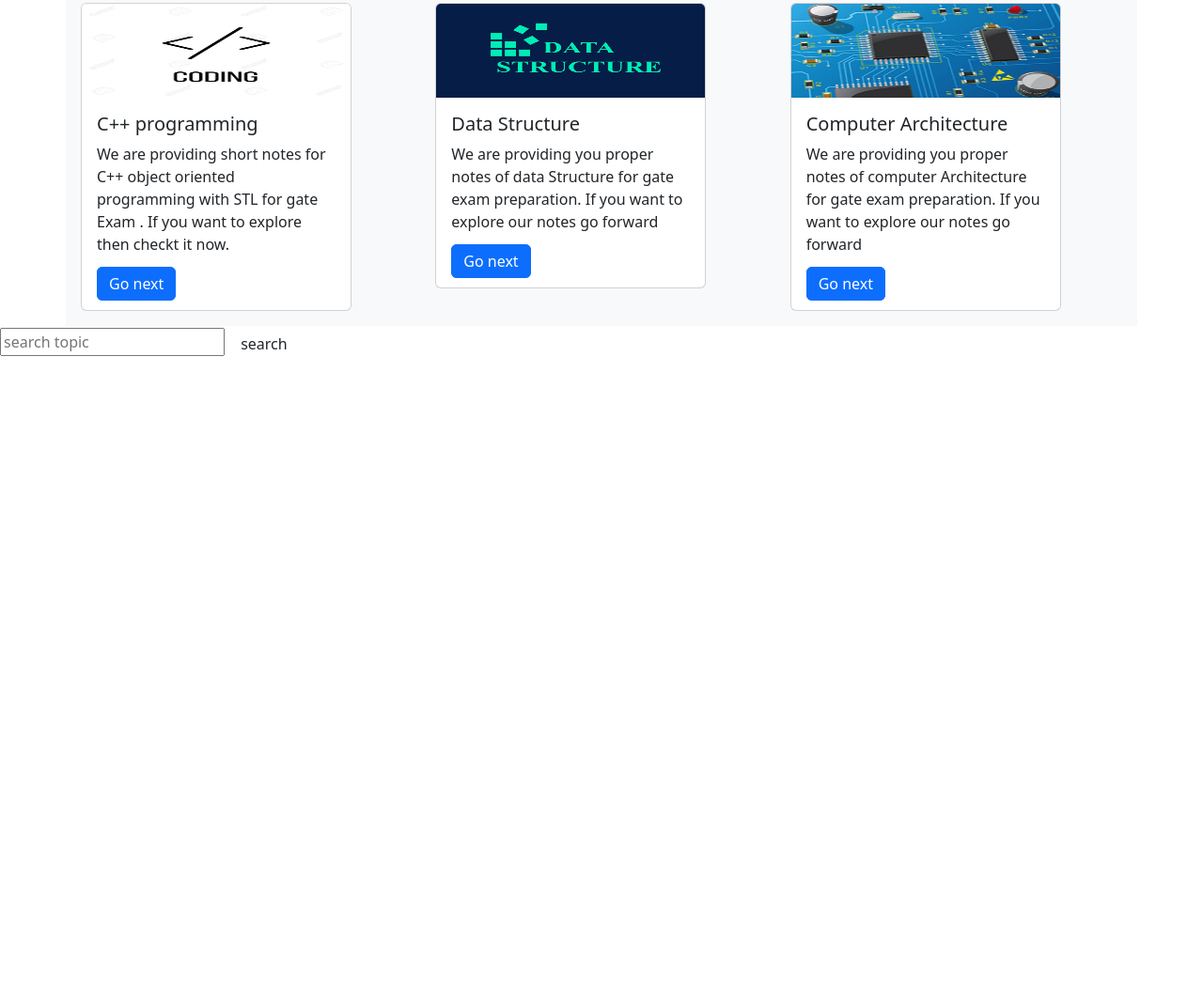
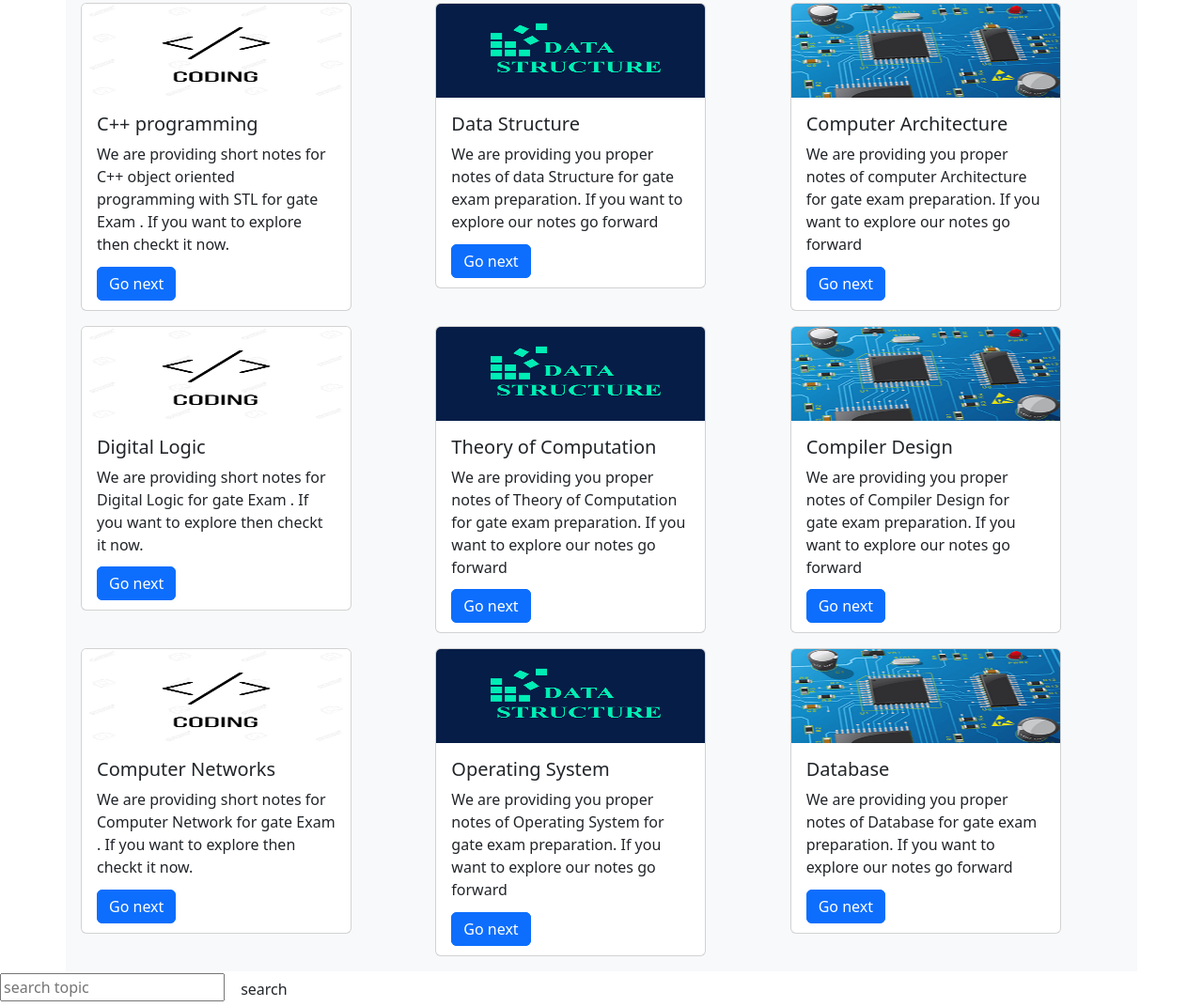
Before and after one commit to mohd-huzaifa/gateBook, a website: page public/index.html in a window 1280 px wide. Shown: the part 81-1153 px from the top of the page at 94% size. Before the commit the page ends 800 px from the top, so only its background shows below. Drawn offline with nearby package versions, Linux system fonts and the light colour scheme.

Commit message:
card added

```diff
--- a/public/index.html
+++ b/public/index.html
@@ -26,6 +26,9 @@
   </div>
 
   <div class="container p-3 mt-4 bg-light">
+
+
+    <!-- cards of first row  -->
     <div class="row">
 
         <div class="col-4">
@@ -67,7 +70,105 @@
         </div>
 
     </div>
+
+
+    <!-- cards for second row -->
+
+
+    <div class="row py-3">
+
+      <div class="col-4">
+        <div class="card" style="width: 18rem;">
+          <img src="images/c++.jpg" height="100px" width="100px" class="card-img-top" alt="Watch">
+          <div class="card-body ">
+            <h5 class="card-title"> Digital Logic  </h5>
+            <p class="card-text">We are providing short notes for Digital Logic for gate
+              Exam . If you want to explore then checkt it now. </p>
+            <a href="#" class="btn btn-primary">Go next</a>
+          </div>
+        </div>
+      </div>
+    </a>
+
+      <div class="col-4">
+        <div class="card" style="width: 18rem;">
+          <img src="images/dataStructurelogo.jpg" height="100px" width="100px" class="card-img-top" alt="...">
+          <div class="card-body">
+            <h5 class="card-title"> Theory of Computation </h5>
+            <p class="card-text">We are providing you proper notes of Theory of Computation for gate exam preparation. If you
+              want to explore our notes go forward</p>
+            <a href="#" class="btn btn-primary">Go next</a>
+          </div>
+        </div>
+      </div>
+
+
+      <div class="col-4">
+        <div class="card" style="width: 18rem;">
+          <img src="images/computer.jpg" height="100px" width="100px" class="card-img-top" alt="...">
+          <div class="card-body">
+            <h5 class="card-title"> Compiler Design</h5>
+            <p class="card-text">We are providing you proper notes of Compiler Design for gate exam preparation.
+              If you want to explore our notes go forward</p>
+            <a href="#" class="btn btn-primary">Go next</a>
+          </div>
+        </div>
+      </div>
+
   </div>
+
+   <!-- cards for third row -->
+
+
+   <div class="row  ">
+
+    <div class="col-4">
+      <div class="card" style="width: 18rem;">
+        <img src="images/c++.jpg" height="100px" width="100px" class="card-img-top" alt="Watch">
+        <div class="card-body ">
+          <h5 class="card-title">  Computer Networks  </h5>
+          <p class="card-text">We are providing short notes for Computer Network for gate
+            Exam . If you want to explore then checkt it now. </p>
+          <a href="#" class="btn btn-primary">Go next</a>
+        </div>
+      </div>
+    </div>
+  </a>
+
+    <div class="col-4">
+      <div class="card" style="width: 18rem;">
+        <img src="images/dataStructurelogo.jpg" height="100px" width="100px" class="card-img-top" alt="...">
+        <div class="card-body">
+          <h5 class="card-title">  Operating System </h5>
+          <p class="card-text">We are providing you proper notes of Operating System for gate exam preparation. If you
+            want to explore our notes go forward</p>
+          <a href="#" class="btn btn-primary">Go next</a>
+        </div>
+      </div>
+    </div>
+
+
+    <div class="col-4">
+      <div class="card" style="width: 18rem;">
+        <img src="images/computer.jpg" height="100px" width="100px" class="card-img-top" alt="...">
+        <div class="card-body">
+          <h5 class="card-title">  Database </h5>
+          <p class="card-text">We are providing you proper notes of Database for gate exam preparation.
+            If you want to explore our notes go forward</p>
+          <a href="#" class="btn btn-primary">Go next</a>
+        </div>
+      </div>
+    </div>
+
+</div>
+
+  </div>
+
+
+
+
+
+
 
   <div class="footer">
     <footer>
```
